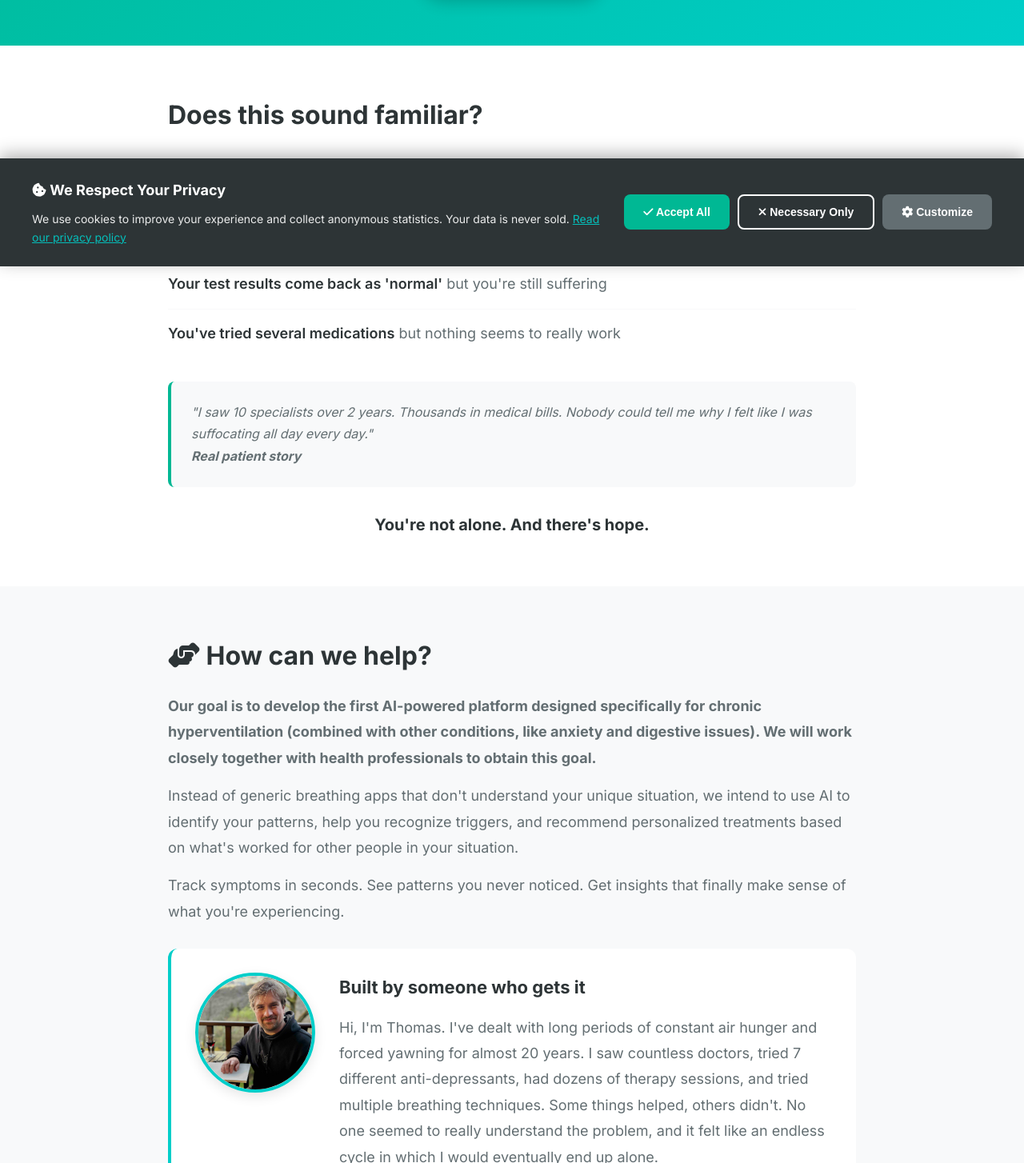
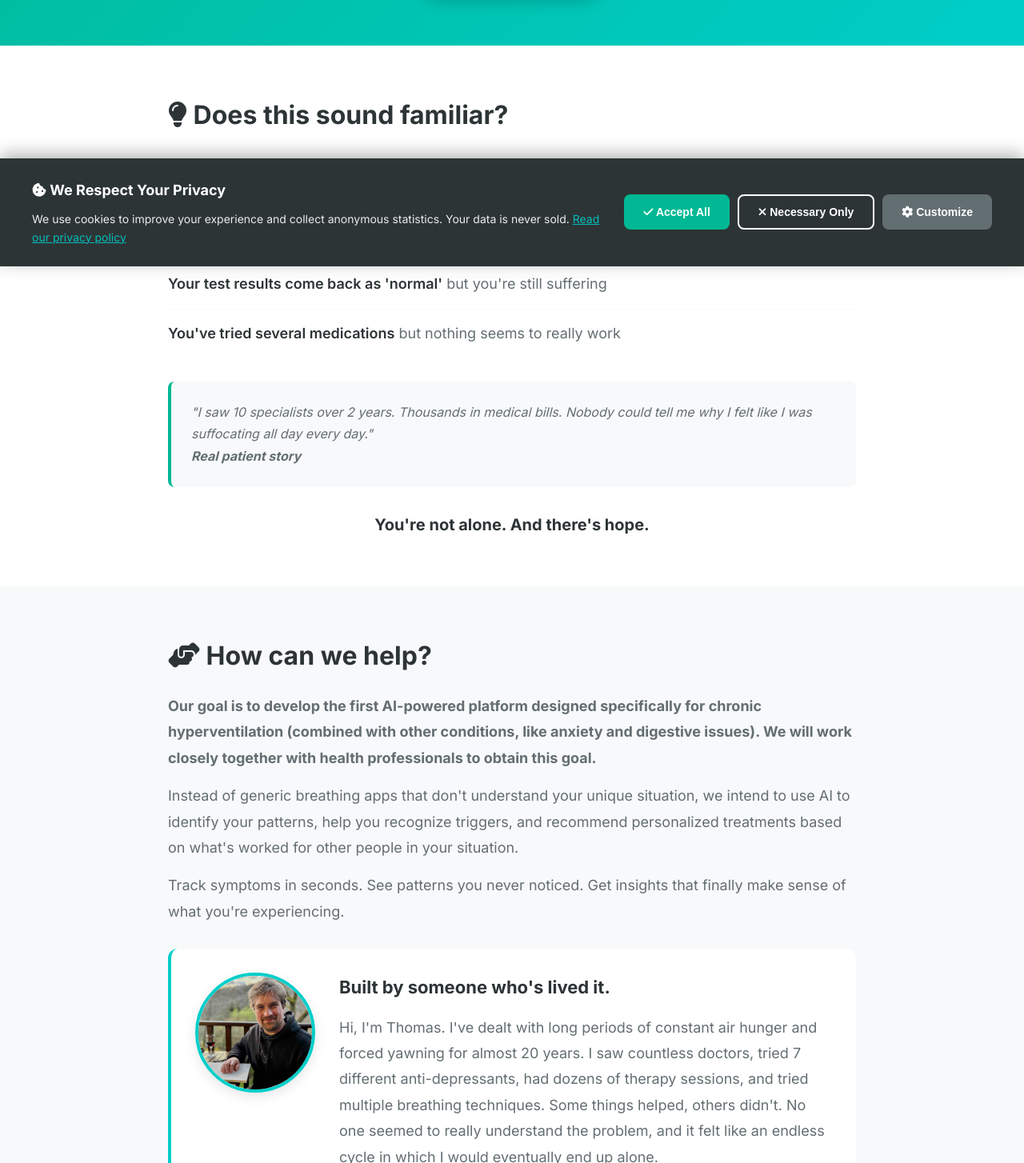
Before and after one commit to boefdoos/breathwise_landing, a plain HTML site: page index.html in a window 1280 px wide. Shown: the part 467-1921 px from the top of the page at 80% size. Drawn offline with Linux system fonts and the light colour scheme.

Commit message:
Update section titles for clarity and impact

```diff
--- a/index.html
+++ b/index.html
@@ -727,7 +727,7 @@
     <!-- Problem Section -->
     <section class="problem-section">
         <div class="container">
-            <h2 class="section-title">Does this sound familiar?</h2>
+            <h2 class="section-title"><i class="fa-solid fa-lightbulb"></i> Does this sound familiar?</h2>
 
             <ul class="symptom-list">
                 <li><strong>Constant feeling you can't take a satisfying breath</strong>, no matter how deep you breathe</li>
@@ -776,7 +776,7 @@
                         <img src="thomas-photo.jpg" alt="Thomas - BreathWise founder">
                     </div>
                     <div class="about-text">
-                        <h3>Built by someone who gets it</h3>
+                        <h3>Built by someone who's lived it.</h3>
                         <p>
                             Hi, I'm Thomas. I've dealt with long periods of constant air hunger and forced yawning for almost 20 years.
                             I saw countless doctors, tried 7 different anti-depressants, had dozens of therapy sessions, and tried multiple breathing techniques.
```
